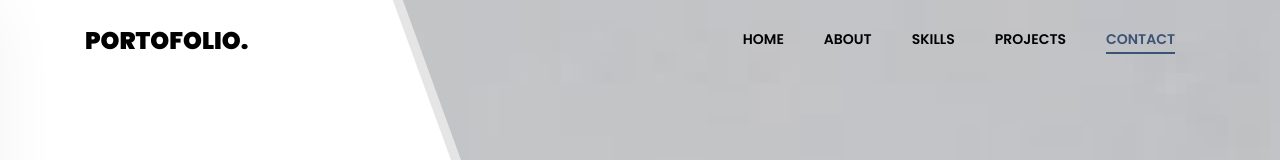
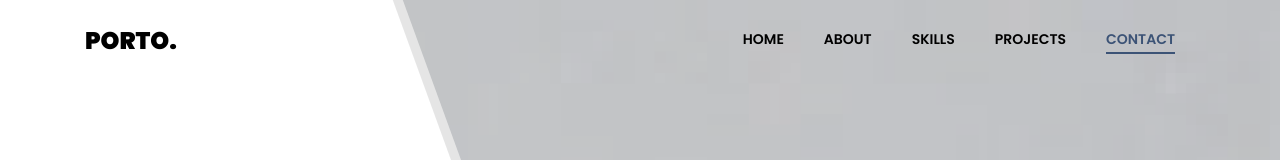
Before and after one commit to muadzfathulloh/portofolio, a plain HTML site: page index.html in a window 1280 px wide. Shown: the top 160 px of the page. Drawn offline with Linux system fonts and the light colour scheme; some packages are replaced by stand-ins of ours; no server answers; files whose address does not match are found by name.

Commit message:
change subject

```diff
--- a/index.html
+++ b/index.html
@@ -23,7 +23,7 @@
 
 	<nav class="navbar navbar-expand-lg navbar-dark ftco_navbar bg-dark ftco-navbar-light site-navbar-target" id="ftco-navbar">
 		<div class="container">
-			<a class="navbar-brand" href="index.html">Portofolio<span>.</span></a>
+			<a class="navbar-brand" href="index.html">Porto<span>.</span></a>
 			<button class="navbar-toggler js-fh5co-nav-toggle fh5co-nav-toggle" type="button" data-toggle="collapse" data-target="#ftco-nav" aria-controls="ftco-nav" aria-expanded="false" aria-label="Toggle navigation">
 				<span class="oi oi-menu"></span> Menu
 			</button>
```
